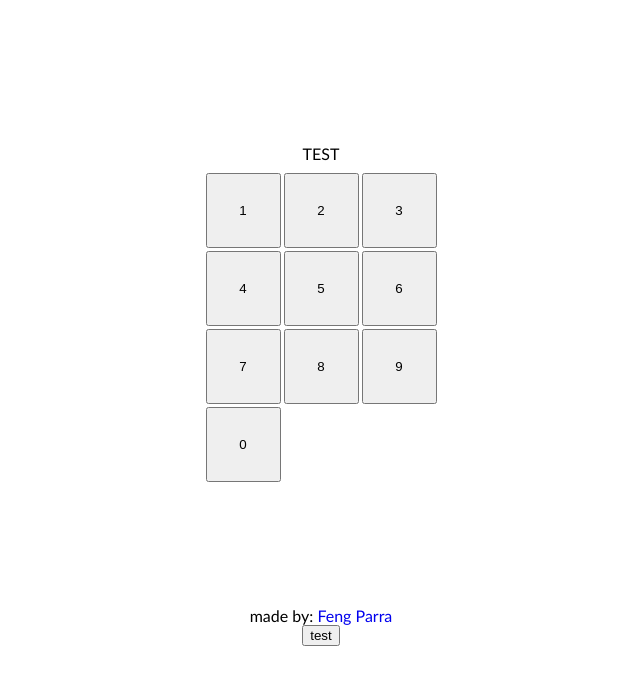
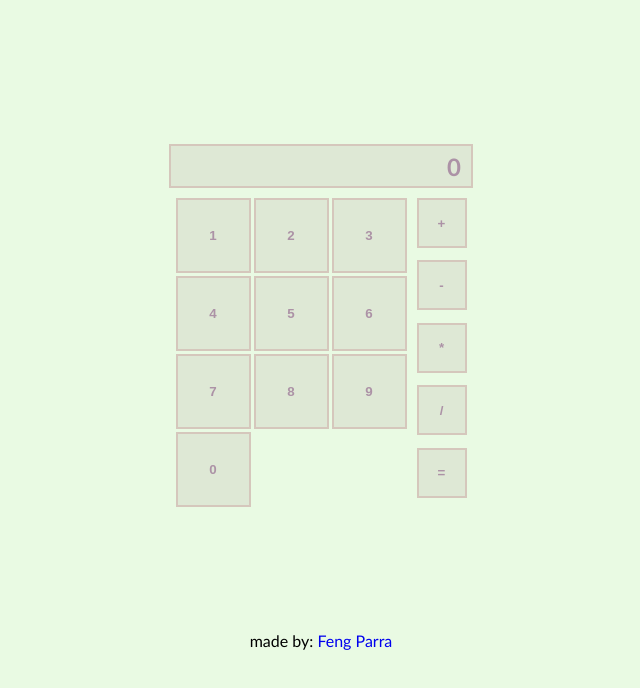
Before and after one commit to Fengkp/online-calculator, a plain HTML site: page index.html in a window 1280 px wide. Shown: the whole page, without its empty margins (319-959 px from the left). Drawn offline with Linux system fonts and the light colour scheme.

Commit message:
Results box displays numbers on button press

```diff
--- a/index.html
+++ b/index.html
@@ -10,10 +10,11 @@
     <body>
         <div class="calculator">
             <div class="results"></div>
-            <div class="numbers"></div>
-            <div class="operations"></div>
+            <div class="pad">
+                <div class="numbers"></div>
+                <div class="operations"></div>
+            </div>
         </div>
         <p class="footer">made by: <a href="https://github.com/fengkp">Feng Parra</a></p>
-        <button class="test">test</button>
     </body>
 </html>
--- a/script.js
+++ b/script.js
@@ -8,7 +8,7 @@ function createNumButtons() {
         if (i == 10)
             num = 0;
 
-        btn.setAttribute('id', num);
+        btn.setAttribute('id', `num-${num}`);
         btn.classList.add('numberBtn');
         btn.textContent = `${num}`;
         btn.addEventListener('click', getNumber);
@@ -18,14 +18,36 @@ function createNumButtons() {
 
 function createResultsBox() {
     const resultsContainer = document.querySelector('.results');
-    const resultsLabel = document.createElement('label');
+    const resultsLabel = document.createElement('h2');
 
-    resultsLabel.textContent = 'TEST';
+    resultsLabel.textContent = '0';
     resultsContainer.appendChild(resultsLabel);
+}
+
+function createOperationButtons() {
+    const operations = ['+', '-', '*', '/', '='];
+    const operationsContainer = document.querySelector('.operations');
+
+    operations.forEach(operation => {
+        const btn = document.createElement('button');
+        btn.setAttribute('id', `op-${operation}`);
+        btn.classList.add('operationBtn');
+        btn.textContent = operation;
+        btn.addEventListener('click', parseNumber);
+        operationsContainer.appendChild(btn);
+    });
 }
 
 function getNumber() {
     numbersClicked.push(this.textContent);
+    displayNumber()
+}
+
+function displayNumber() {
+    const results = document.querySelector('h2');
+    let equation = numbersClicked.join('');
+
+    results.textContent = equation;
 }
 
 function parseNumber() {
@@ -40,13 +62,7 @@ function parseNumber() {
 
 let numbersClicked = [];
 let workingNumbers = [];
+
 createResultsBox();
 createNumButtons();
-
-const test = document.querySelector('.test');
-test.addEventListener('click', () => {
-    parseNumber();
-    workingNumbers.forEach(num => {
-        console.log(num);
-    })
-})
+createOperationButtons();
--- a/styles.css
+++ b/styles.css
@@ -4,14 +4,29 @@ body {
     align-items: center;
     margin: 20px;
     font-family: 'Gill Sans', 'Gill Sans MT', Calibri, 'Trebuchet MS', sans-serif;
+    background-color: #E9FAE3;
 }
 
 a {
     text-decoration: none;
 }
 
+h2 {
+    margin-left: auto;
+    margin-right : 0;
+    padding: 10px;
+    color: #AC92A6;
+}
+
 .results {
+    display: flex;
+    justify-content: right;
+    align-items: center;
     margin-bottom: 10px;
+    border: 2px solid #D5C7BC;
+    height: 40px;
+    width: 300px;
+    background-color: #DEE8D5;
 }
 
 .calculator {
@@ -19,6 +34,10 @@ a {
     flex-direction: column;
     align-items: center;
     margin: 10% auto 10%;
+}
+
+.pad {
+    display: flex;
 }
 
 .numbers {
@@ -30,6 +49,25 @@ a {
 .numberBtn {
     height: 75px;
     width: 75px;
+    background-color: #DEE8D5;
+    border: 2px solid #D5C7BC;
+    color: #AC92A6;
+    font-weight: 700;
+}
+
+.operations {
+    display: grid;
+    gap: 3px;
+    margin-left: 10px;
+}
+
+.operationBtn {
+    height: 50px;
+    width: 50px;
+    border: 2px solid #D5C7BC;
+    background-color: #DEE8D5;
+    color: #AC92A6;
+    font-weight: 700;
 }
 
 .footer {
```
